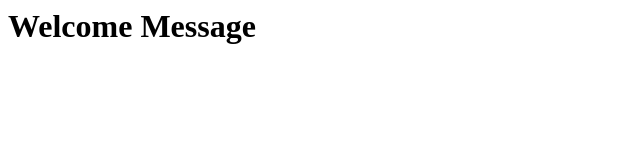
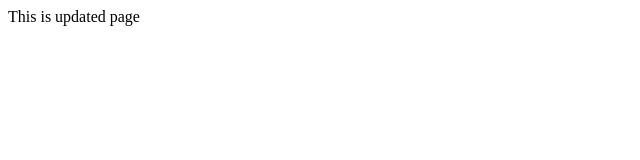
Before and after one commit to githubprovider222/sample-project1, a plain HTML site: page index.html in a window 1280 px wide. Shown: the whole page, without its empty margins (0-640 px from the left). Drawn offline with Linux system fonts and the light colour scheme.

Commit message:
updated index file

```diff
--- a/index.html
+++ b/index.html
@@ -1 +1,4 @@
-<h1>Welcome Message</h1>
+<html>
+
+This is updated page
+</html>
```
